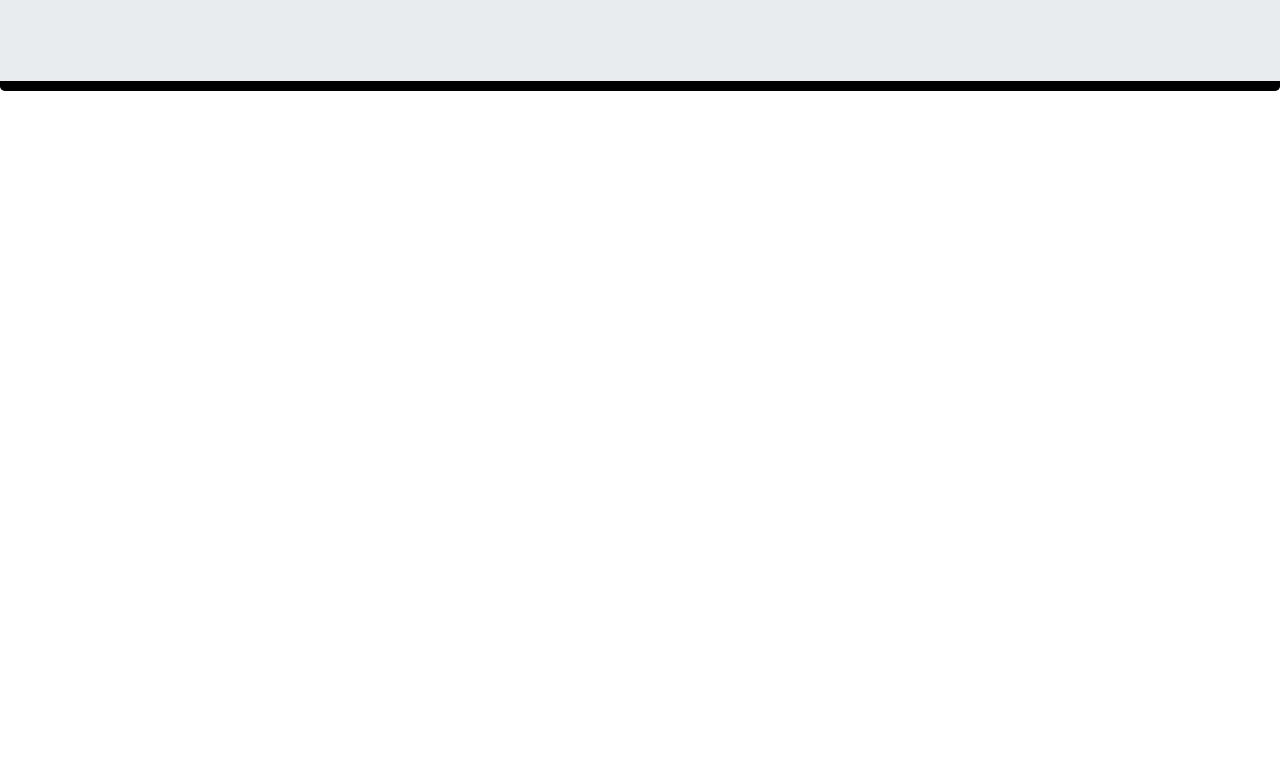
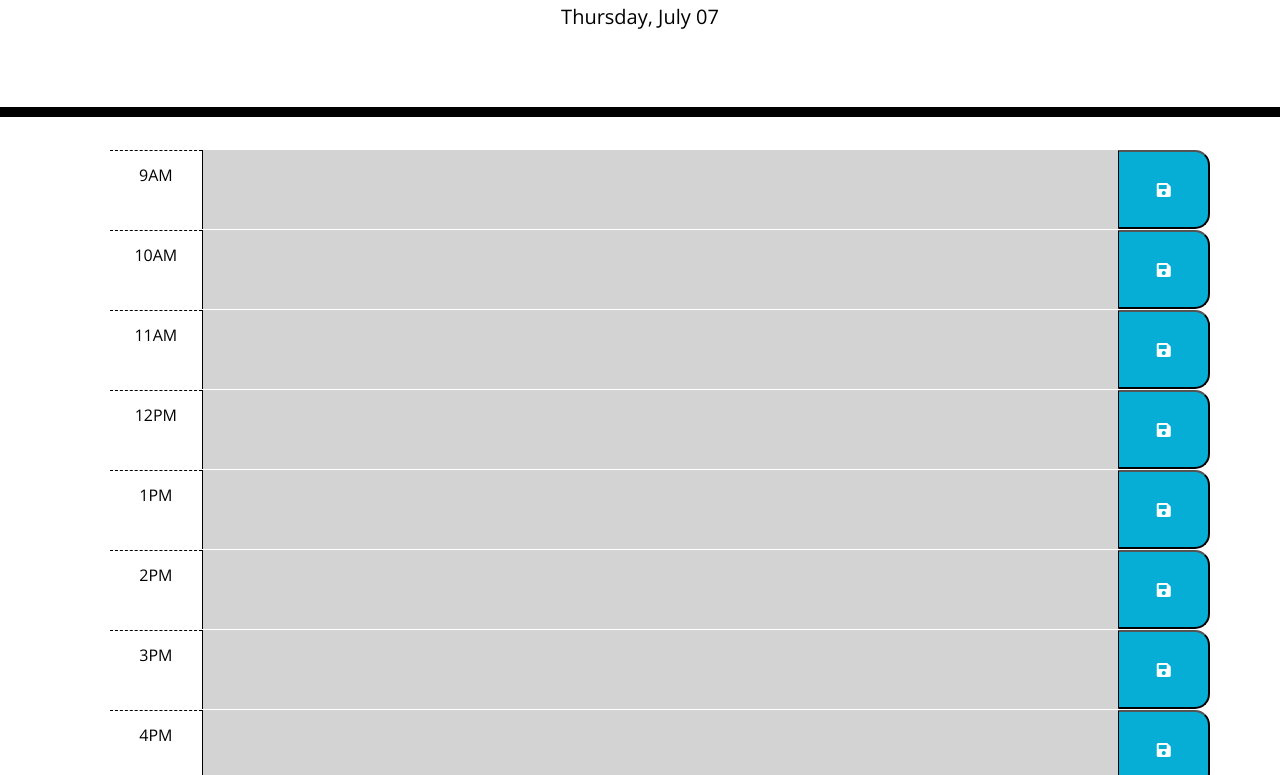
Before and after one commit to farrelldianni/work-calendar-fdd, a plain HTML site: page index.html in a window 1280 px wide. Shown: the part 187-962 px from the top of the page. Before the commit the page ends 800 px from the top, so only its background shows below. Drawn offline with nearby package versions, Linux system fonts and the light colour scheme.

Commit message:
final commit before submission

```diff
--- a/assets/css/styles.css
+++ b/assets/css/styles.css
@@ -69,3 +69,10 @@
   font-size: 20px;
   transition: all .3s ease-in-out;
 }
+
+/* add media to fit hour label for smaller screen */
+@media only screen and (max-width: 767.98px) {
+    .hour {
+        padding-left: 0px;
+    }
+  }
--- a/assets/js/script.js
+++ b/assets/js/script.js
@@ -0,0 +1,115 @@
+var timeNow = moment();
+const totalHour = 9; //9am to 5pm, set
+//9am to 5pm, set
+const startHour = 9;
+
+//function to generate all the time slots rows
+function generateSlots() {
+
+    var olEl = $("<ol>");
+    olEl.attr("class", "time-block");
+    $('div.container').append(olEl);
+
+    //create each row
+    for (var i = startHour; i < startHour + totalHour; i++) {
+        var liEl = $("<li>");
+        liEl.attr("class", "row");
+        $('ol').append(liEl);
+
+        var str = '';
+        //time label, --> 9am
+        var h = i % 24;
+        if (h < 12) {
+            str = h + "AM";
+        } else if (h == 12) {
+            str = h + "PM";
+        } else {
+            str = (h - 12) + "PM";
+        }
+
+        //each row has one one label, one textarea input event, one save button
+        var label = $("<label>");
+        label.attr("class", "col-1 hour py-3");
+        label.text(str);
+
+        var inputEl = $("<textarea>");
+        inputEl.attr({
+            'class': "col-10",
+            'id': str,
+            //time slot hour
+            'data-begin': h,
+        });
+
+        label.attr("for", inputEl.attr('id'));
+        //check LS for refresh
+        inputEl.val(localStorage.getItem(inputEl.attr('id')));
+
+        var saveBtn = $('<button>');
+        saveBtn.attr("class", "col-1 saveBtn");
+        //save icon
+        saveBtn.html("<i class='fa fa-save'></i>")
+
+        liEl.append(label).append(inputEl).append(saveBtn);
+
+        //save button onclick listener
+        saveBtn.click(function(e) {callback(e)});
+    }
+}
+
+function changeClass(element, target) {
+    var classList = ['past', 'present','future'];
+    var idx = classList.indexOf(target);
+
+    for (var i = 0; i < classList.length; i++) {
+        if (i === idx) {
+            element.toggleClass(classList[i], true);
+        } else {
+            element.toggleClass(classList[i], false);
+        }
+    }
+}
+
+// change color class
+function setTime() {
+
+    dateToday = timeNow.format('dddd, MMMM DD');
+    $('#currentDay').text(dateToday);
+
+
+    $('textarea').each(function() {
+        if ($(this).attr('data-begin') < timeNow.hour()) {
+            changeClass($(this), 'past');
+        }  else if ($(this).attr('data-begin') == timeNow.hour()) {
+            changeClass($(this), 'present');
+        } else {
+            changeClass($(this), 'future');
+        }
+    });
+}
+
+//callback function for click save button eventlistener
+function callback(event) {
+    var element = $( event.target );
+    if (element.is( "i" )) {
+        element = element.parent();
+    }
+    var inputEl = element.prev();
+    var key = inputEl.attr('id');
+    var value = inputEl.val();
+    localStorage.setItem(key, value);
+}
+
+$( document ).ready(function() {
+    generateSlots(); //create DOM
+    setTime(); // set time in description and color class in each row after page loaded
+
+    //timer trigger update time slot every hour
+    var timer = setInterval(function() {
+        timeNow = moment();
+        var curMin = curTime.minute();
+        minLeftBfRefresh = (60 - curMin) % 60;
+        if (minLeftBfRefresh === 0) {
+            setTime();
+        }
+    }, 1000 * 60);
+});
--- a/index.html
+++ b/index.html
@@ -4,22 +4,13 @@
     <meta charset="UTF-8" />
     <meta name="viewport" content="width=device-width, initial-scale=1.0" />
     <meta http-equiv="X-UA-Compatible" content="ie=edge" />
-    <link rel="stylesheet" href="/assets/css/styles.css">
-    <link
-      rel="stylesheet"
-      href="https://stackpath.bootstrapcdn.com/bootstrap/4.3.1/css/bootstrap.min.css"
-    />
-    <link
-      rel="stylesheet"
-      href="https://use.fontawesome.com/releases/v5.8.1/css/all.css"
-      integrity="sha384-50oBUHEmvpQ+1lW4y57PTFmhCaXp0ML5d60M1M7uH2+nqUivzIebhndOJK28anvf"
-      crossorigin="anonymous"
-    />
+    <link rel="stylesheet" href="https://stackpath.bootstrapcdn.com/bootstrap/4.3.1/css/bootstrap.min.css"/>
+    <link rel="stylesheet" href="https://use.fontawesome.com/releases/v5.8.1/css/all.css" integrity="sha384-50oBUHEmvpQ+1lW4y57PTFmhCaXp0ML5d60M1M7uH2+nqUivzIebhndOJK28anvf" crossorigin="anonymous" />
     <link
       href="https://fonts.googleapis.com/css?family=Open+Sans&display=swap"
       rel="stylesheet"
     />
-    <link rel="stylesheet" href="style.css" />
+    <link rel="stylesheet" href="./assets/css/styles.css"/>
     <title>Work Day Scheduler</title>
   </head>
 
@@ -35,5 +26,6 @@
 
     <script src="https://code.jquery.com/jquery-3.4.1.min.js"></script>
     <script src="https://cdnjs.cloudflare.com/ajax/libs/moment.js/2.24.0/moment.min.js"></script>
+    <script src="./assets/js/script.js"></script>
   </body>
 </html>
```
Also changed, not shown: assets/images/Screen Shot 2022-07-07 at 3.00.16 PM.png (added), 1 other file. Lines whose indentation alone changed are shown as unchanged.
